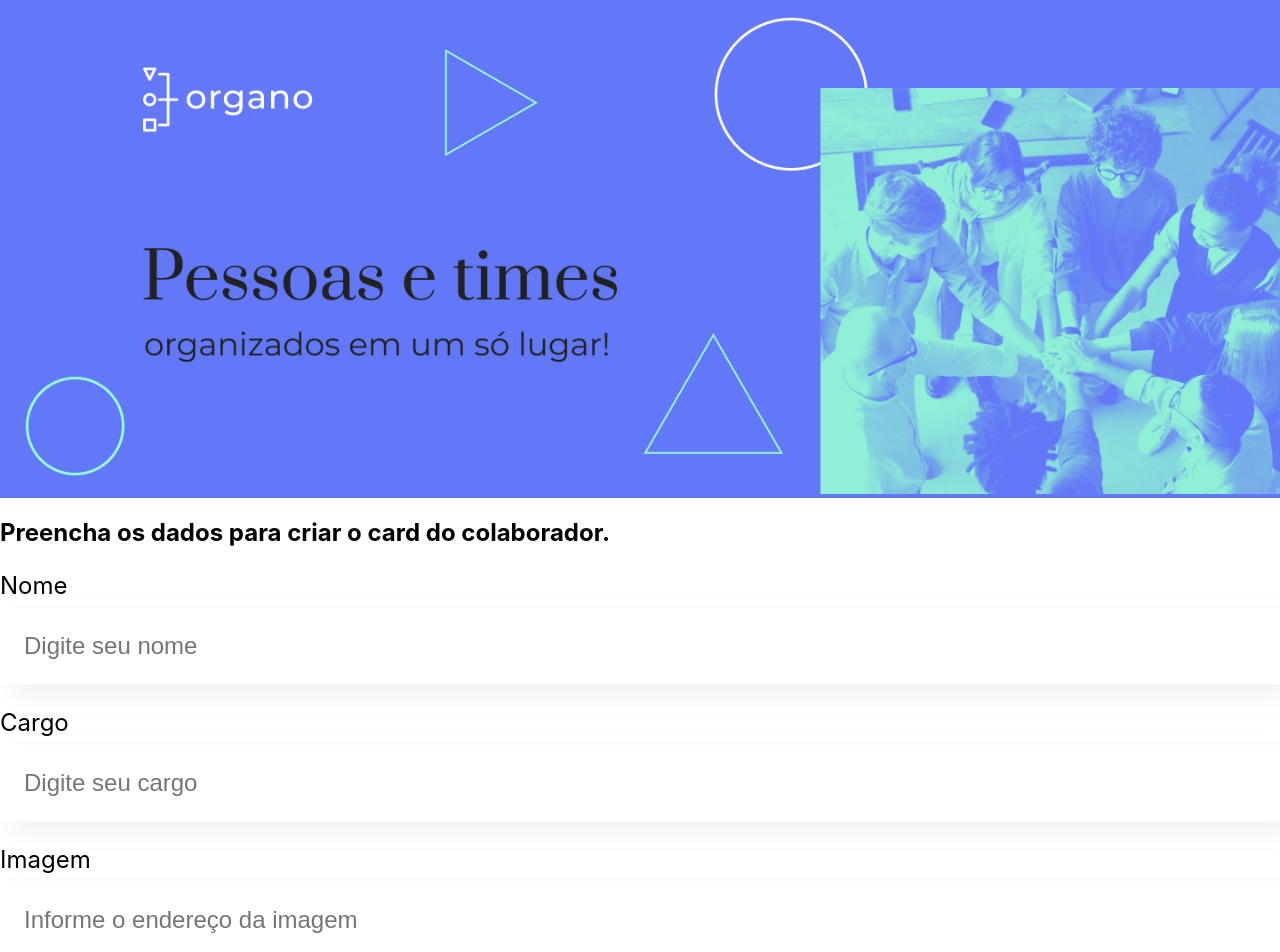
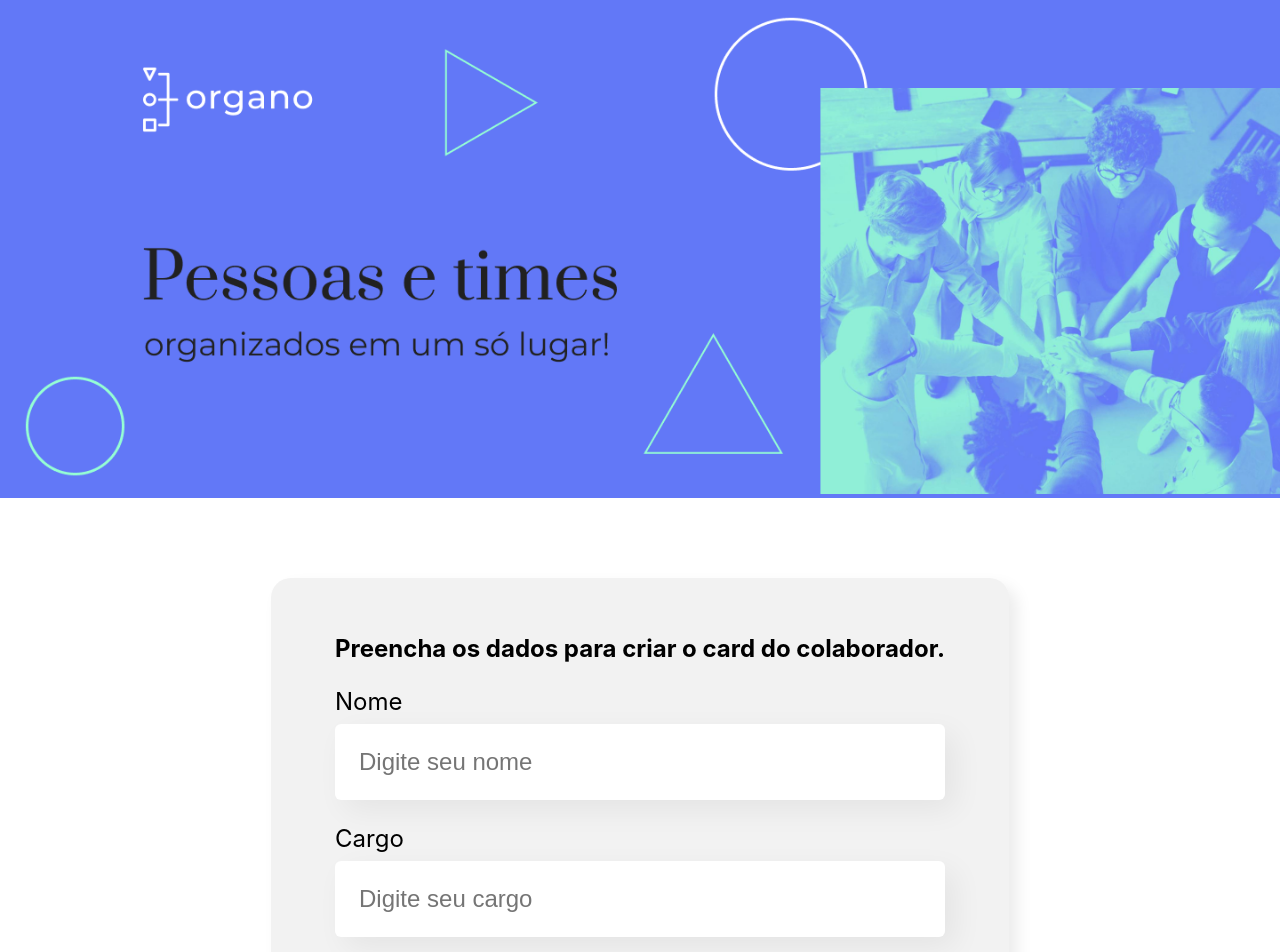
Before and after one commit to gabrielfari4/organo, a React (Create React App) app: page / in a window 1280 px wide. Shown: the top 952 px of the page. Built offline with nearby package versions, Linux system fonts and the light colour scheme; the HTML template or start-up script is replaced by a standard one.

Commit message:
creating form component

```diff
--- a/src/App.js
+++ b/src/App.js
@@ -1,6 +1,5 @@
 import Banner from './components/Banner';
 import Form from './components/Form';
-import Input from './components/Input';
 
 function App() {
   return (
--- a/src/components/Form/Form.css
+++ b/src/components/Form/Form.css
@@ -0,0 +1,12 @@
+.form {
+    display: flex;
+    justify-content: center;
+    margin: 80px 0;
+    form {
+        max-width: 80%;
+        background-color: #f2f2f2;
+        border-radius: 20px;
+        padding: 36px 64px;
+        box-shadow: 8px 8px 16px rgba(0, 0, 0, 0.08);
+    }
+}
--- a/src/components/Form/index.jsx
+++ b/src/components/Form/index.jsx
@@ -3,7 +3,7 @@
 
 const Form = () => {
   return (
-    <section>
+    <section className="form">
       <form>
         <h2>Preencha os dados para criar o card do colaborador.</h2>
         <Input label="Nome" placeholder="Digite seu nome" />
--- a/src/components/Input/Input.css
+++ b/src/components/Input/Input.css
@@ -13,5 +13,6 @@
         font-size: 24px;
         padding: 24px;
         box-sizing: border-box;
+        border-radius: 6px;
     }
 }
```
